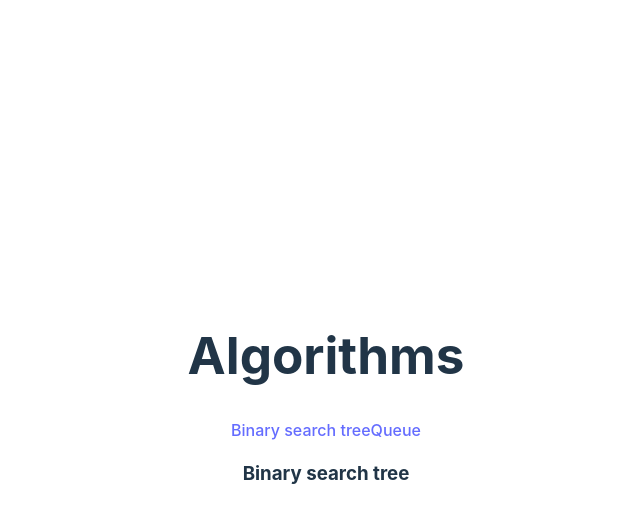
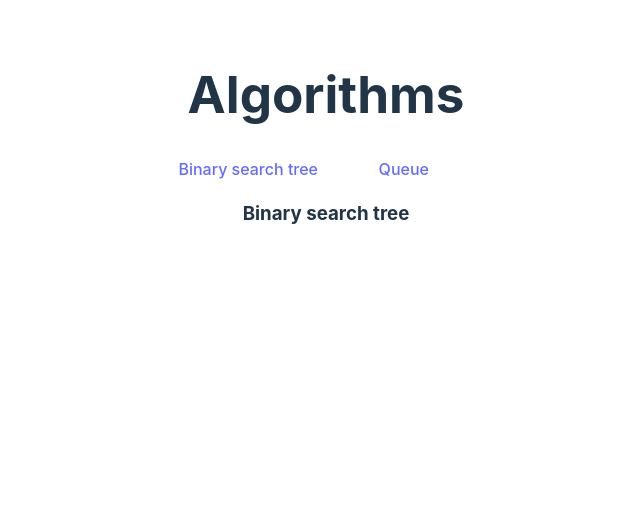
Before and after one commit to sean-xiao-zhao7/vite-algorithms, a Vue app: page / in a window 1280 px wide. Shown: the top 522 px of the page, without its empty margins (314-954 px from the left). Built offline with nearby package versions, Linux system fonts and the light colour scheme.

Commit message:
Add layout styles

```diff
--- a/src/components/layout/Layout.vue
+++ b/src/components/layout/Layout.vue
@@ -10,3 +10,11 @@
         <router-view></router-view>
     </div>
 </template>
+
+<style scoped>
+nav {
+    display: grid;
+    grid-column-gap: 1rem;
+    grid-template-columns: repeat(2, 1fr);
+}
+</style>
--- a/src/style.css
+++ b/src/style.css
@@ -35,7 +35,7 @@ a:hover {
 body {
     margin: 0;
     display: flex;
-  place-items: center;
+    justify-content: center;
     min-width: 320px;
     min-height: 100vh;
 }
```
Lines whose indentation alone changed are shown as unchanged.
